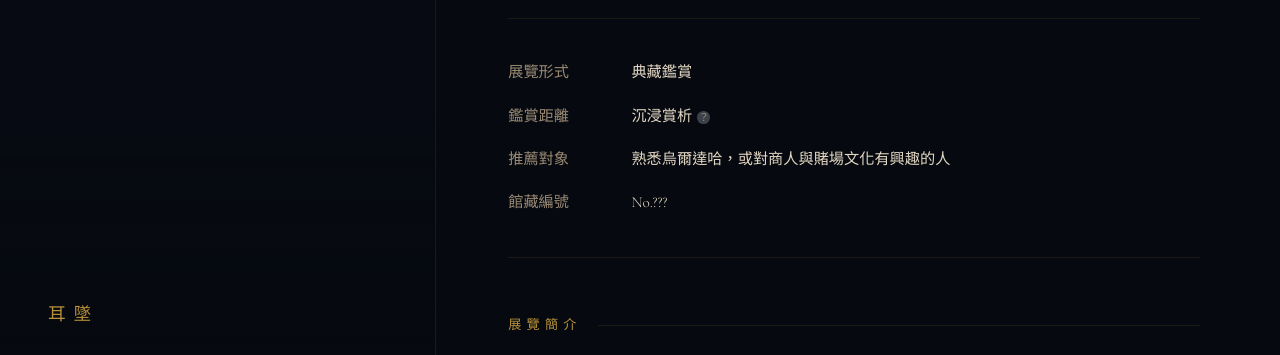
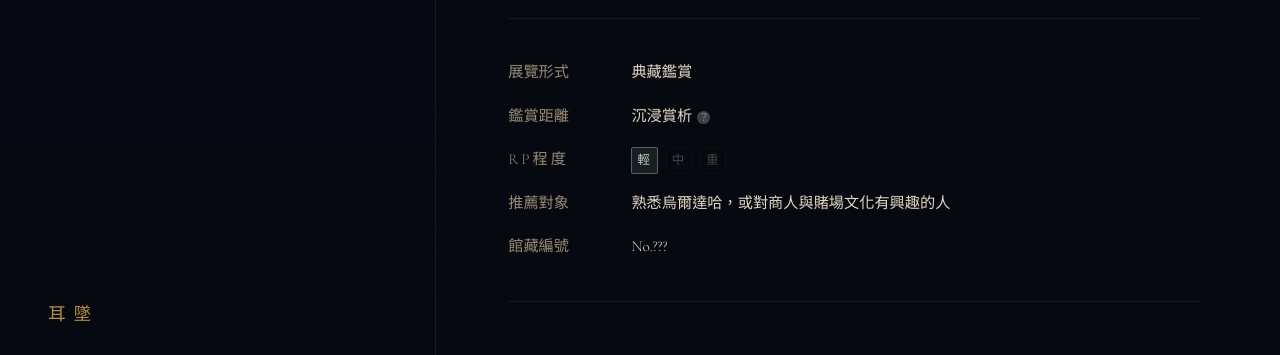
Before and after one commit to elysium-ffxivtc/elysium-ffxivtc.github.io, a plain HTML site: page pietersite/profile-template-2.html in a window 1280 px wide. Shown: the part 421-776 px from the top of the page. Drawn offline with nearby package versions, Linux system fonts and the light colour scheme; no server answers.

Commit message:
三份 demo 頁加入 RP 程度（輕/中/重）顯示欄位，各頁隨機設定不同程度
Co-Authored-By: Claude Sonnet 5 <noreply@anthropic.com>

```diff
--- a/pietersite/profile-template-2.html
+++ b/pietersite/profile-template-2.html
@@ -238,6 +238,7 @@
 
         .fact-row {
             display: flex;
+            align-items: center;
             gap: 2rem;
             font-size: .95rem;
         }
@@ -303,6 +304,46 @@
         .fact-help:hover::after,
         .fact-help.show::after {
             opacity: 1;
+        }
+
+        .rp-level-group {
+            display: inline-flex;
+            gap: .5rem;
+        }
+
+        .rp-level {
+            display: inline-flex;
+            align-items: center;
+            justify-content: center;
+            width: 2.1em;
+            padding: .12em 0;
+            border: 1px solid var(--line);
+            border-radius: 2px;
+            font-size: .78rem;
+            letter-spacing: .1em;
+            color: var(--ivory-dim);
+            opacity: .45;
+            transition: all .25s;
+        }
+
+        .rp-level.active { opacity: 1; }
+
+        .rp-level[data-level="輕"].active {
+            border-color: rgba(154,190,160,.45);
+            background: rgba(154,190,160,.12);
+            color: #b7d6bb;
+        }
+
+        .rp-level[data-level="中"].active {
+            border-color: var(--gold-border);
+            background: var(--gold-dim);
+            color: var(--gold-bright);
+        }
+
+        .rp-level[data-level="重"].active {
+            border-color: rgba(196,104,104,.45);
+            background: rgba(196,104,104,.12);
+            color: #d99c9c;
         }
 
         /* content sections */
@@ -653,6 +694,16 @@ document.addEventListener('dragstart',   e => { if (e.target.tagName === 'IMG')
                 <span class="fact-val" id="fact-viewdistance">沉浸賞析<span class="fact-help" data-tip="走近一些，作品便會回應你的目光。讚賞、撒嬌、含蓄的心意皆可；觸碰以牽手、輕靠與擁抱為限。">？</span></span>
             </div>
             <div class="fact-row">
+                <span class="fact-lbl" style="letter-spacing:.2em">RP程度</span>
+                <span class="fact-val">
+                    <span class="rp-level-group">
+                        <span class="rp-level active" data-level="輕">輕</span>
+                        <span class="rp-level" data-level="中">中</span>
+                        <span class="rp-level" data-level="重">重</span>
+                    </span>
+                </span>
+            </div>
+            <div class="fact-row">
                 <span class="fact-lbl">推薦對象</span>
                 <span class="fact-val" id="fact-recommend">熟悉烏爾達哈，或對商人與賭場文化有興趣的人</span>
             </div>
```
Also changed, not shown: pietersite/profile-template-3.html (+51 -0 lines), pietersite/profile-template.html (+51 -0 lines).
